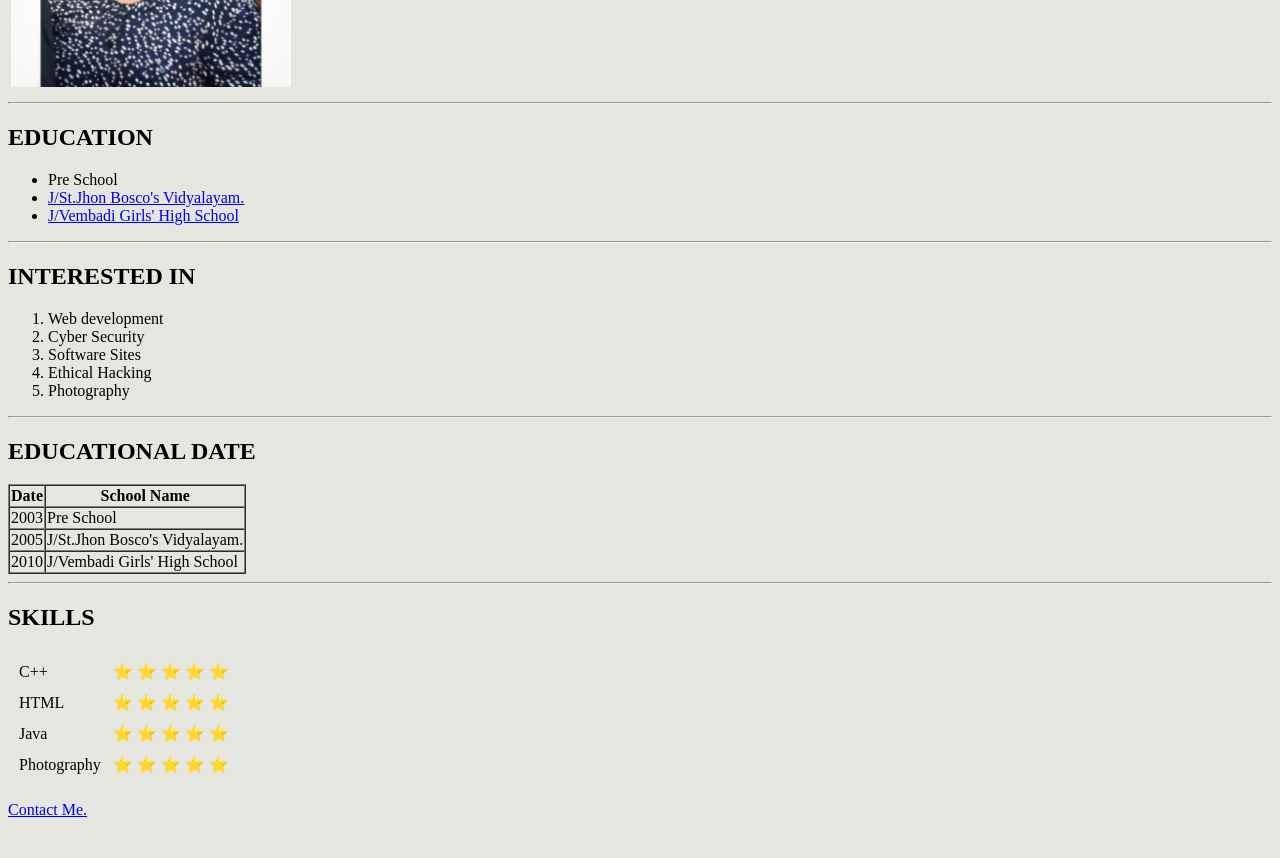
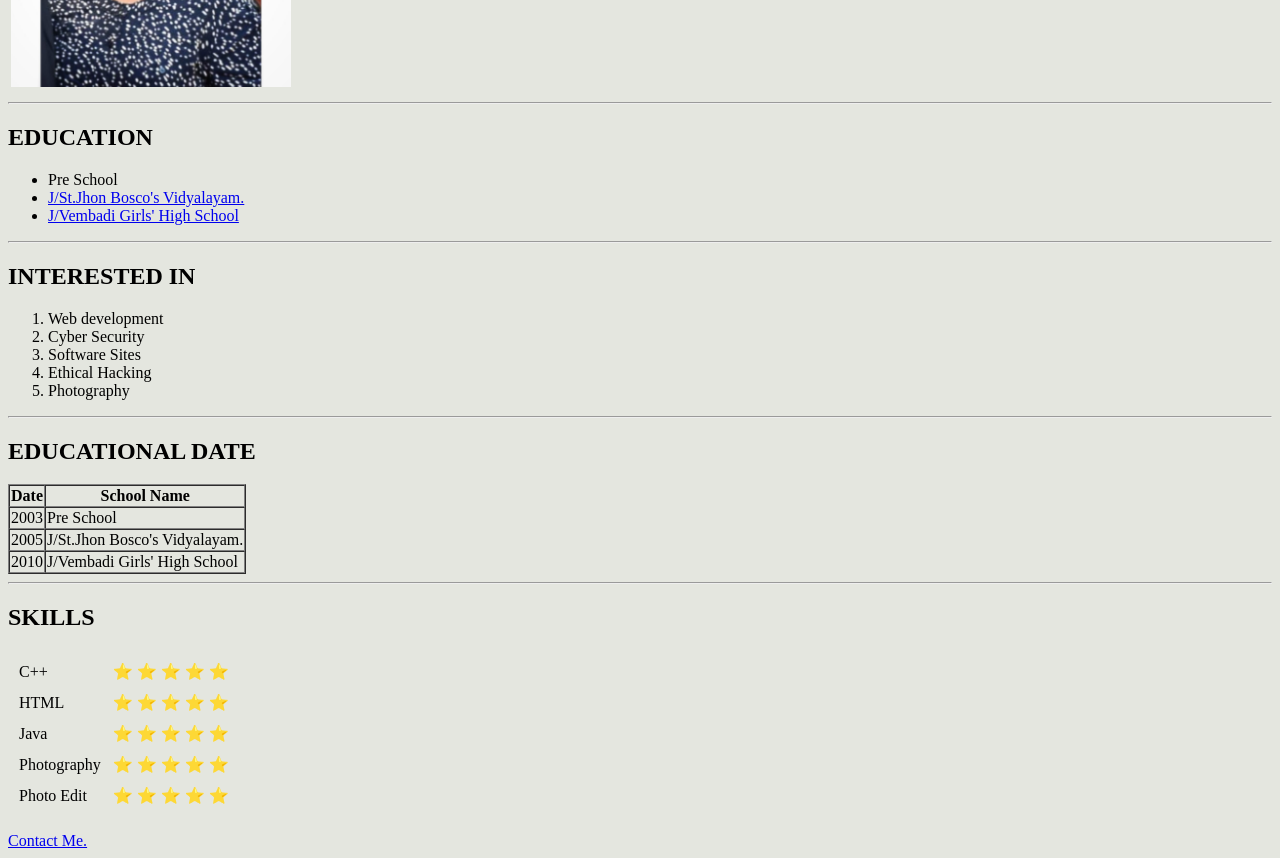
Before and after one commit to sankavi5/CV, a plain HTML site: page index.html in a window 1280 px wide. Shown: the part 204-1062 px from the top of the page. Before the commit the page ends 1031 px from the top, so only its background shows below. Drawn offline with Linux system fonts and the light colour scheme.

Commit message:
Update index.html

```diff
--- a/index.html
+++ b/index.html
@@ -77,6 +77,9 @@
       <td>Photography</td>
       <td>&#11088; &#11088; &#11088; &#11088; &#11088;</td>
     </tr>
+<td>Photo Edit</td>
+      <td>&#11088; &#11088; &#11088; &#11088; &#11088;</td>
+</tr>
   </table>
   </p>
 <a href="contact.html">Contact Me.</a>
```
